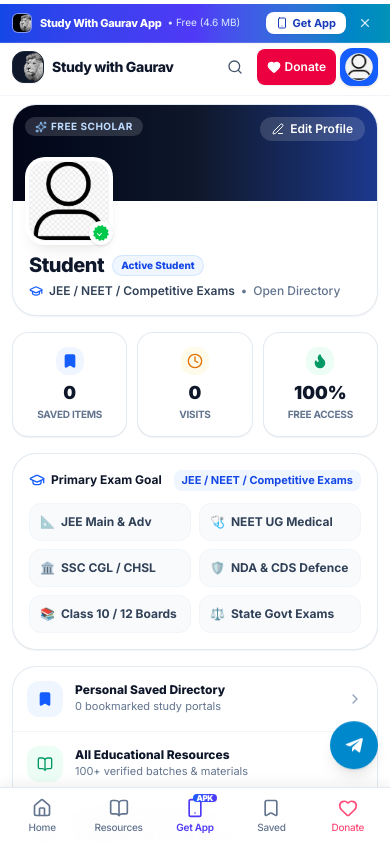
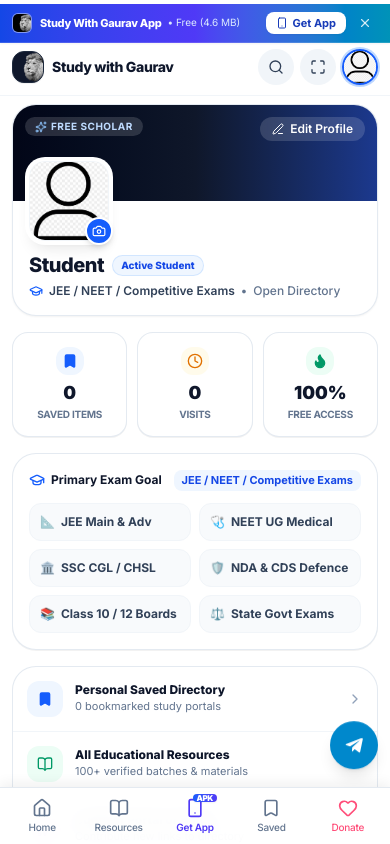
Before and after one commit to Gaurav1000m/Study-With-Gaurav, a Next.js app: page /profile in a window 390 px wide. Both pictures are taken after a click on the button "I have Disabled Ad Blocker & DNS". Shown: the top 844 px of the page. Built offline with nearby package versions, Linux system fonts and the light colour scheme.

Commit message:
feat(header): optimize mobile header with search, focus mode, and circular avatar icon

```diff
--- a/src/app/profile/ProfileClient.tsx
+++ b/src/app/profile/ProfileClient.tsx
@@ -1,6 +1,6 @@
 "use client";
 
-import { useState } from "react";
+import { useState, useEffect } from "react";
 import Link from "next/link";
 import Image from "next/image";
 import { Header } from "@/components/Header";
@@ -11,6 +11,7 @@ import { AdBanner } from "@/components/AdBanner";
 import { LottieVerified } from "@/components/LottieVerified";
 import { WEBSITES } from "@/data/websites";
 import { useApp } from "@/context/AppContext";
+import { cn } from "@/lib/utils";
 import {
   Bookmark,
   Clock,
@@ -31,7 +32,19 @@ import {
   Send,
   CheckCircle2,
   BookOpen,
+  Camera,
+  Upload,
+  Link as LinkIcon,
 } from "lucide-react";
+
+const PRESET_AVATARS = [
+  { id: "custom-provided", name: "User Avatar", url: "/images/profile-avatar.jpg" },
+  { id: "swg-lion", name: "Lion Portrait", url: "/black-and-white-portrait-of-a-lion.webp" },
+  { id: "lion-gold", name: "Lion Crest", url: "/images/lionbg.webp" },
+  { id: "cds-warrior", name: "Defence CDS", url: "/images/cds-soldier.png" },
+  { id: "swg-tradition", name: "Emblem", url: "/images/tradition.webp" },
+  { id: "swg-gold", name: "Gold Shield", url: "/images/swg-brand-gold.png" },
+];
 
 export function ProfileClient() {
   const {
@@ -45,8 +58,55 @@ export function ProfileClient() {
   const [isEditing, setIsEditing] = useState(false);
   const [nameInput, setNameInput] = useState(userProfile.name);
   const [goalInput, setGoalInput] = useState(userProfile.examGoal);
+  const [avatarInput, setAvatarInput] = useState(userProfile.avatar || "/images/profile-avatar.jpg");
+  const [isCustomUrlOpen, setIsCustomUrlOpen] = useState(false);
+  const [customUrlInput, setCustomUrlInput] = useState("");
   const [isSuggestModalOpen, setIsSuggestModalOpen] = useState(false);
   const [savedSuccess, setSavedSuccess] = useState(false);
+
+  useEffect(() => {
+    setNameInput(userProfile.name);
+    setGoalInput(userProfile.examGoal);
+    setAvatarInput(userProfile.avatar || "/images/profile-avatar.jpg");
+  }, [userProfile]);
+
+  const handleFileUpload = (e: React.ChangeEvent<HTMLInputElement>) => {
+    const file = e.target.files?.[0];
+    if (!file) return;
+
+    if (file.size > 5 * 1024 * 1024) {
+      alert("Please select an image smaller than 5 MB");
+      return;
+    }
+
+    const reader = new FileReader();
+    reader.onload = () => {
+      const dataUrl = reader.result as string;
+      setAvatarInput(dataUrl);
+      updateProfile({ avatar: dataUrl });
+      setSavedSuccess(true);
+      setTimeout(() => setSavedSuccess(false), 3000);
+    };
+    reader.readAsDataURL(file);
+  };
+
+  const handleSelectPreset = (url: string) => {
+    setAvatarInput(url);
+    updateProfile({ avatar: url });
+    setSavedSuccess(true);
+    setTimeout(() => setSavedSuccess(false), 3000);
+  };
+
+  const handleApplyCustomUrl = (e: React.FormEvent) => {
+    e.preventDefault();
+    if (!customUrlInput.trim()) return;
+    setAvatarInput(customUrlInput.trim());
+    updateProfile({ avatar: customUrlInput.trim() });
+    setCustomUrlInput("");
+    setIsCustomUrlOpen(false);
+    setSavedSuccess(true);
+    setTimeout(() => setSavedSuccess(false), 3000);
+  };
 
   // Map recently viewed IDs to website objects
   const recentWebsites = WEBSITES.filter((w) => recentlyViewed.includes(w.id));
@@ -55,6 +115,7 @@ export function ProfileClient() {
     updateProfile({
       name: nameInput.trim() || "Student",
       examGoal: goalInput.trim() || "Competitive Exams",
+      avatar: avatarInput,
     });
     setIsEditing(false);
     setSavedSuccess(true);
@@ -101,6 +162,7 @@ export function ProfileClient() {
                 onClick={() => {
                   setNameInput(userProfile.name);
                   setGoalInput(userProfile.examGoal);
+                  setAvatarInput(userProfile.avatar || "/images/profile-avatar.jpg");
                   setIsEditing(!isEditing);
                 }}
                 className="inline-flex items-center gap-1.5 px-3 py-1 rounded-full bg-white/15 hover:bg-white/25 backdrop-blur-xs text-xs font-semibold text-white transition-all cursor-pointer"
@@ -112,20 +174,34 @@ export function ProfileClient() {
 
             {/* Avatar & User Details */}
             <div className="px-4 pb-4 pt-0 relative">
-              {/* Floating Avatar */}
-              <div className="relative -mt-10 mb-2.5 inline-block">
+              {/* Floating Avatar with Direct Custom Icon Trigger */}
+              <div className="relative -mt-10 mb-2.5 inline-block group">
                 <div className="w-20 h-20 rounded-2xl overflow-hidden shadow-lg ring-4 ring-white border border-slate-100 relative bg-white">
                   <Image
-                    src="/images/profile-avatar.jpg"
+                    src={avatarInput || userProfile.avatar || "/images/profile-avatar.jpg"}
                     alt={userProfile.name}
                     fill
                     className="object-cover"
                     priority
+                    unoptimized={Boolean((avatarInput || userProfile.avatar)?.startsWith("data:") || (avatarInput || userProfile.avatar)?.startsWith("http"))}
                   />
                 </div>
-                <div className="absolute -bottom-1 -right-1 w-6 h-6 rounded-full bg-white shadow flex items-center justify-center">
-                  <LottieVerified size={20} />
-                </div>
+                {/* Direct change icon trigger */}
+                <label
+                  htmlFor="avatar-file-upload-direct"
+                  className="absolute -bottom-1 -right-1 w-7 h-7 rounded-full bg-blue-600 hover:bg-blue-700 text-white shadow-md flex items-center justify-center border-2 border-white transition-transform hover:scale-110 cursor-pointer"
+                  title="Change custom icon"
+                  aria-label="Change custom icon"
+                >
+                  <Camera className="w-3.5 h-3.5" />
+                </label>
+                <input
+                  id="avatar-file-upload-direct"
+                  type="file"
+                  accept="image/*"
+                  onChange={handleFileUpload}
+                  className="hidden"
+                />
               </div>
 
               {/* Name and Target */}
@@ -149,10 +225,110 @@ export function ProfileClient() {
 
               {/* Inline Edit Form */}
               {isEditing && (
-                <div className="mt-4 p-4 rounded-2xl bg-slate-50 border border-slate-200/80 space-y-3 animate-fade-in">
+                <div className="mt-4 p-4 rounded-2xl bg-slate-50 border border-slate-200/80 space-y-4 animate-fade-in">
                   <div className="text-xs font-bold uppercase tracking-wider text-slate-500">
                     Personalize Study Profile
                   </div>
+
+                  {/* Choose Custom Profile Icon Section */}
+                  <div className="bg-white p-3.5 rounded-xl border border-slate-200/80 space-y-2.5">
+                    <div className="flex items-center justify-between">
+                      <label className="block text-[11px] font-bold text-slate-800">
+                        Choose Profile Icon
+                      </label>
+                      <span className="text-[10px] text-slate-400">Tap to select</span>
+                    </div>
+
+                    {/* Presets and Upload */}
+                    <div className="flex flex-wrap items-center gap-2">
+                      {PRESET_AVATARS.map((preset) => {
+                        const isSelected = (avatarInput || userProfile.avatar) === preset.url;
+                        return (
+                          <button
+                            key={preset.id}
+                            type="button"
+                            onClick={() => handleSelectPreset(preset.url)}
+                            className={cn(
+                              "relative w-11 h-11 rounded-xl overflow-hidden border-2 transition-all p-0.5 bg-white shrink-0",
+                              isSelected
+                                ? "border-blue-600 ring-2 ring-blue-500/30 scale-105"
+                                : "border-slate-200 hover:border-slate-300 opacity-80 hover:opacity-100"
+                            )}
+                            title={preset.name}
+                          >
+                            <div className="relative w-full h-full rounded-lg overflow-hidden">
+                              <Image
+                                src={preset.url}
+                                alt={preset.name}
+                                fill
+                                className="object-cover"
+                              />
+                            </div>
+                            {isSelected && (
+                              <div className="absolute top-0 right-0 w-3.5 h-3.5 rounded-full bg-blue-600 text-white flex items-center justify-center shadow-xs">
+                                <Check className="w-2.5 h-2.5" />
+                              </div>
+                            )}
+                          </button>
+                        );
+                      })}
+
+                      {/* Upload from device button */}
+                      <label
+                        htmlFor="avatar-upload-file-form"
+                        className="w-11 h-11 rounded-xl border-2 border-dashed border-slate-300 hover:border-blue-500 hover:bg-blue-50/50 flex flex-col items-center justify-center text-slate-500 hover:text-blue-600 transition-colors cursor-pointer shrink-0"
+                        title="Upload Custom Image"
+                      >
+                        <Upload className="w-4 h-4" />
+                        <span className="text-[8px] font-bold mt-0.5">Upload</span>
+                      </label>
+                      <input
+                        id="avatar-upload-file-form"
+                        type="file"
+                        accept="image/*"
+                        onChange={handleFileUpload}
+                        className="hidden"
+                      />
+                    </div>
+
+                    {/* Custom URL Option Toggle */}
+                    <div className="pt-1 border-t border-slate-100">
+                      {!isCustomUrlOpen ? (
+                        <button
+                          type="button"
+                          onClick={() => setIsCustomUrlOpen(true)}
+                          className="text-[11px] font-semibold text-blue-600 hover:text-blue-700 inline-flex items-center gap-1 cursor-pointer"
+                        >
+                          <LinkIcon className="w-3 h-3" />
+                          <span>Or paste custom image link</span>
+                        </button>
+                      ) : (
+                        <form onSubmit={handleApplyCustomUrl} className="flex gap-2 items-center">
+                          <input
+                            type="url"
+                            value={customUrlInput}
+                            onChange={(e) => setCustomUrlInput(e.target.value)}
+                            placeholder="https://example.com/avatar.png"
+                            className="flex-1 px-3 py-1.5 text-xs bg-white text-slate-900 rounded-lg border border-slate-200 focus:outline-none focus:ring-2 focus:ring-blue-600"
+                          />
+                          <button
+                            type="submit"
+                            className="px-3 py-1.5 bg-blue-600 text-white font-bold text-xs rounded-lg hover:bg-blue-700 cursor-pointer shrink-0"
+                          >
+                            Apply
+                          </button>
+                          <button
+                            type="button"
+                            onClick={() => setIsCustomUrlOpen(false)}
+                            className="text-xs text-slate-500 hover:text-slate-700 cursor-pointer"
+                          >
+                            Cancel
+                          </button>
+                        </form>
+                      )}
+                    </div>
+                  </div>
+
                   <div className="space-y-2.5">
                     <div>
                       <label className="block text-[11px] font-bold text-slate-700 mb-1">
--- a/src/components/Header.tsx
+++ b/src/components/Header.tsx
@@ -245,18 +245,27 @@ export function Header({ onOpenSuggestModal, onFocusSearch }: HeaderProps = {})
           </nav>
 
           {/* Header Action Buttons */}
-          <div className="flex items-center gap-1 sm:gap-2">
-            {/* Mobile Action Button: Full Screen Toggle on Home page, Quick Search on other pages */}
-            {isHomePage ? (
+          <div className="flex items-center gap-1.5 sm:gap-2">
+            {/* Mobile Action 1: Quick Search Icon */}
+            <button
+              onClick={handleSearchClick}
+              aria-label="Search resources"
+              title="Search resources"
+              className="md:hidden w-9 h-9 rounded-full flex items-center justify-center text-slate-700 hover:text-blue-600 bg-slate-100 hover:bg-slate-200/80 active:bg-slate-200 transition-all active:scale-95 focus:outline-none focus-visible:ring-2 focus-visible:ring-blue-600 shrink-0"
+            >
+              <Search className="w-4 h-4" />
+            </button>
+
+            {/* Mobile Action 2 (Smart Choice): Distraction-Free Focus / Fullscreen Mode */}
             <button
               onClick={toggleFullscreen}
-                aria-label={isFullscreen ? "Exit full screen" : "Enter full screen mode"}
-                title={isFullscreen ? "Exit Full Screen" : "Full Screen Mode"}
+              aria-label={isFullscreen ? "Exit focus mode" : "Distraction-free focus mode"}
+              title={isFullscreen ? "Exit Fullscreen" : "Distraction-Free Focus Mode"}
               className={cn(
-                  "md:hidden min-w-[36px] min-h-[36px] rounded-lg flex items-center justify-center transition-colors focus:outline-none focus-visible:ring-2 focus-visible:ring-blue-600",
+                "md:hidden w-9 h-9 rounded-full flex items-center justify-center transition-all active:scale-95 focus:outline-none focus-visible:ring-2 focus-visible:ring-blue-600 shrink-0",
                 isFullscreen
-                    ? "bg-blue-50 text-blue-600 border border-blue-200"
-                    : "text-slate-600 hover:text-slate-900 hover:bg-slate-100 active:bg-slate-200"
+                  ? "bg-blue-600 text-white shadow-xs"
+                  : "text-slate-700 hover:text-blue-600 bg-slate-100 hover:bg-slate-200/80 active:bg-slate-200"
               )}
             >
               {isFullscreen ? (
@@ -265,15 +274,6 @@ export function Header({ onOpenSuggestModal, onFocusSearch }: HeaderProps = {})
                 <Maximize className="w-4 h-4" />
               )}
             </button>
-            ) : (
-              <button
-                onClick={handleSearchClick}
-                aria-label="Search resources"
-                className="md:hidden min-w-[36px] min-h-[36px] rounded-lg text-slate-600 hover:text-slate-900 hover:bg-slate-100 active:bg-slate-200 flex items-center justify-center transition-colors focus:outline-none focus-visible:ring-2 focus-visible:ring-blue-600"
-              >
-                <Search className="w-4 h-4" />
-              </button>
-            )}
 
             {/* Desktop Quick Search Input Trigger */}
             <button
@@ -288,42 +288,35 @@ export function Header({ onOpenSuggestModal, onFocusSearch }: HeaderProps = {})
               </kbd>
             </button>
 
-            {/* Donate Button (Mobile & Desktop) */}
+            {/* Donate Button (Desktop Only to keep Mobile Header uncluttered) */}
             <Link
               href="/donate"
-              className="inline-flex items-center gap-1 sm:gap-1.5 px-2.5 sm:px-3.5 py-1.5 sm:py-2 text-xs sm:text-sm font-semibold text-white bg-rose-600 hover:bg-rose-700 active:bg-rose-800 rounded-lg transition-colors shadow-2xs focus:outline-none focus-visible:ring-2 focus-visible:ring-rose-600 min-h-[36px] sm:min-h-[40px]"
+              className="hidden md:inline-flex items-center gap-1 sm:gap-1.5 px-2.5 sm:px-3.5 py-1.5 sm:py-2 text-xs sm:text-sm font-semibold text-white bg-rose-600 hover:bg-rose-700 active:bg-rose-800 rounded-lg transition-colors shadow-2xs focus:outline-none focus-visible:ring-2 focus-visible:ring-rose-600 min-h-[36px] sm:min-h-[40px]"
             >
               <Heart className="w-3.5 h-3.5 sm:w-4 sm:h-4 fill-white shrink-0" />
               <span>Donate</span>
             </Link>
 
-            {/* Profile Icon Button in Upper Header with User Avatar */}
+            {/* Profile Icon in Upper Header (Only circular avatar icon, no blue button, no text) */}
             <Link
               href="/profile"
               className={cn(
-                "inline-flex items-center gap-1.5 p-1 sm:px-2.5 sm:py-1.5 rounded-xl text-xs sm:text-sm font-bold transition-all focus:outline-none focus-visible:ring-2 focus-visible:ring-blue-600 min-h-[36px] sm:min-h-[40px] border shadow-2xs group",
+                "relative w-9 h-9 sm:w-10 sm:h-10 rounded-full overflow-hidden border-2 transition-all duration-200 shrink-0 focus:outline-none focus-visible:ring-2 focus-visible:ring-blue-600 active:scale-95 group shadow-2xs",
                 pathname === "/profile"
-                  ? "bg-blue-600 text-white border-blue-600 shadow-sm"
-                  : "bg-slate-100 hover:bg-slate-200/90 text-slate-700 hover:text-slate-900 border-slate-200"
+                  ? "border-blue-600 ring-2 ring-blue-500/30"
+                  : "border-slate-200 hover:border-blue-500 hover:ring-2 hover:ring-blue-100"
               )}
               title="Student Profile & Settings"
               aria-label="Student Profile"
             >
-              <div className="w-7 h-7 sm:w-7 sm:h-7 rounded-full overflow-hidden shrink-0 border border-slate-300 shadow-xs relative bg-white">
               <Image
-                  src="/images/profile-avatar.jpg"
+                src={userProfile?.avatar || "/images/profile-avatar.jpg"}
                 alt="Student Profile"
-                  width={28}
-                  height={28}
-                  className="w-full h-full object-cover group-hover:scale-105 transition-transform"
+                fill
+                className="object-cover group-hover:scale-105 transition-transform"
                 priority
+                unoptimized={Boolean(userProfile?.avatar?.startsWith("data:") || userProfile?.avatar?.startsWith("http"))}
               />
-              </div>
-              <span className="hidden sm:inline font-bold">
-                {userProfile?.name && userProfile.name !== "Student"
-                  ? userProfile.name.split(" ")[0]
-                  : "Profile"}
-              </span>
             </Link>
           </div>
         </div>
--- a/src/context/AppContext.tsx
+++ b/src/context/AppContext.tsx
@@ -5,6 +5,7 @@ import React, { createContext, useContext, useEffect, useState } from "react";
 export interface UserProfile {
   name: string;
   examGoal: string;
+  avatar?: string;
 }
 
 interface AppContextType {
@@ -27,6 +28,7 @@ export function AppProvider({ children }: { children: React.ReactNode }) {
   const [userProfile, setUserProfile] = useState<UserProfile>({
     name: "Student",
     examGoal: "JEE / NEET / Competitive Exams",
+    avatar: "/images/profile-avatar.jpg",
   });
 
   // Ensure DOM never has .dark class (Pure light mode)
@@ -57,7 +59,12 @@ export function AppProvider({ children }: { children: React.ReactNode }) {
 
       const savedProfile = localStorage.getItem("swg_profile");
       if (savedProfile) {
-        setUserProfile(JSON.parse(savedProfile));
+        const parsed = JSON.parse(savedProfile);
+        setUserProfile({
+          name: parsed.name || "Student",
+          examGoal: parsed.examGoal || "JEE / NEET / Competitive Exams",
+          avatar: parsed.avatar || "/images/profile-avatar.jpg",
+        });
       }
     } catch {
       // Fallback
```
Lines whose indentation alone changed are shown as unchanged.
